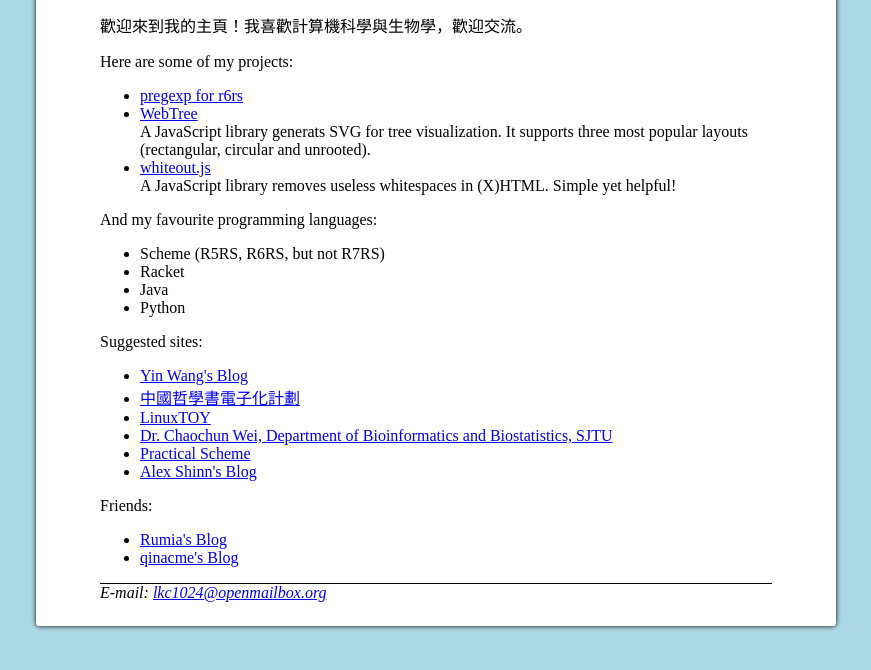
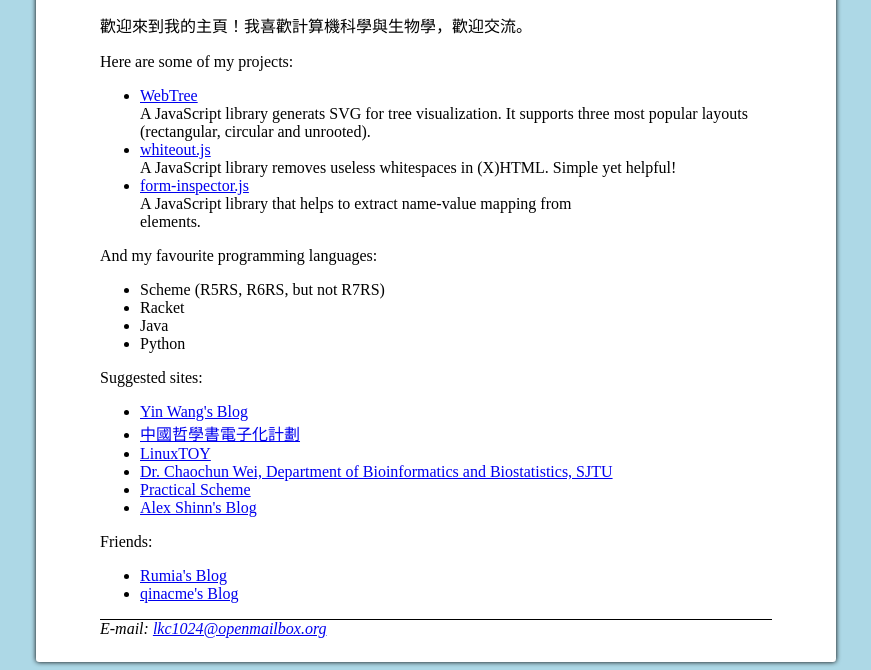
Before and after one commit to KelvinLu1024/KelvinLu1024.github.io, a plain HTML site: page index.html in a window 1280 px wide. Shown: the part 186-856 px from the top of the page, without its empty margins (204-1075 px from the left). Before the commit the page ends 820 px from the top, so only its background shows below. Drawn offline with Linux system fonts and the light colour scheme.

Commit message:
update index

```diff
--- a/index.html
+++ b/index.html
@@ -25,11 +25,12 @@
 <p>歡迎來到我的主頁！我喜歡計算機科學與生物學，歡迎交流。</p>
 <p>Here are some of my projects:</p>
 <ul>
-<li><a href="https://github.com/KelvinLu1024/pregexp">pregexp for r6rs</a></li>
 <li><a href="https://github.com/KelvinLu1024/WebTree">WebTree</a><br />
   A JavaScript library generats SVG for tree visualization. It supports three most popular layouts (rectangular, circular and unrooted).</li>
 <li><a href="https://github.com/KelvinLu1024/whiteout.js"> whiteout.js</a><br />
   A JavaScript library removes useless whitespaces in (X)HTML. Simple yet helpful!</li>
+<li><a href="https://github.com/KelvinLu1024/Form-Inspector">form-inspector.js</a><br />
+  A JavaScript library that helps to extract name-value mapping from <form> elements.</li>
 </ul>
 <p>And my favourite programming languages:</p>
 <ul>
```
Also changed, not shown: 1 other file.
